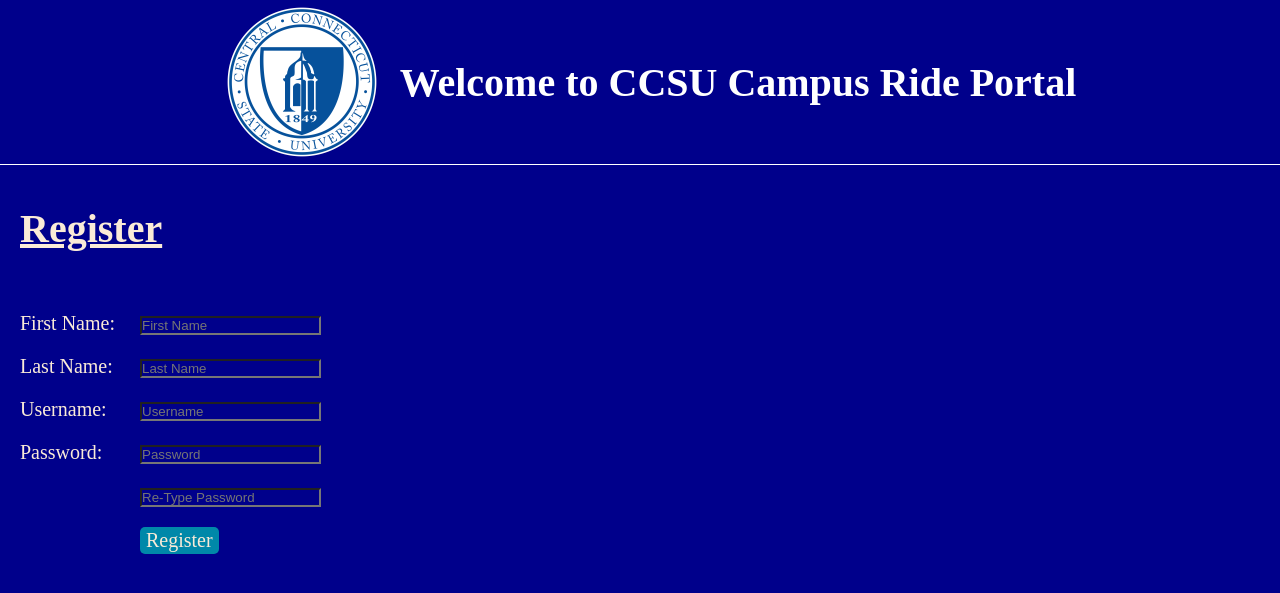
After one commit to gsavvidis7/CCSU_Drive_Service, a Django app: page /register/ in a window 1280 px wide. The commit adds this page. Shown: the top 593 px of the page. Run offline with Django 3.2, Linux system fonts and the light colour scheme.

Commit message:
rewrote code so neater and more correct syntax

```diff
--- a/home/urls.py
+++ b/home/urls.py
@@ -4,5 +4,5 @@
 urlpatterns = [
     path('', views.login, name='login'),
     path('home/', views.index, name='index'),
-
+    path('register/', views.register, name='register'),
 ]
--- a/home/views.py
+++ b/home/views.py
@@ -9,3 +9,7 @@
 
 def login(request):
     return render(request, 'login.html')
+
+
+def register(request):
+    return render(request, 'register.html')
--- a/static/css/login.css
+++ b/static/css/login.css
@@ -2,24 +2,36 @@
     justify-content: center;
 }
 
-.welcome_mes {
-    margin-left: 23px;
-}
-
-.logo {
+.welcome_mes, .logo{
     margin-left: 23px;
 }
 
 .links {
-    margin: auto;
+    margin: 80px auto auto auto;
     width: 35%;
     border: 3px solid white;
     padding: 30px;
     text-align: center;
-
 }
 
 .login_mes{
     font-size: 40px;
+    margin-bottom: 90px;
     text-decoration: underline;
 }
+
+.cta {
+    margin-left: 235px;
+}
+
+#bluenet_acct, #password {
+    margin-bottom: 40px;
+}
+
+.reg_box {
+    margin-top: 70px;
+}
+
+.register_mes {
+    color: red;
+}
--- a/static/css/main.css
+++ b/static/css/main.css
@@ -35,12 +35,7 @@
     margin-left: 40px;
 }
 
-.home_icon {
-    height: 32px;
-    width: 32px;
-    display: inline-block;
-}
-.prof_icon {
+.home_icon, .prof_icon {
     height: 32px;
     width: 32px;
     display: inline-block;
@@ -54,7 +49,6 @@
     list-style: none;
 
 }
-
 .hello_mes {
     color: red;
 }
@@ -90,6 +84,3 @@
 .welcome_mes {
     color: white;
 }
-.register_mes {
-    color: red;
-}
--- /dev/null
+++ b/static/css/register.css
@@ -0,0 +1,40 @@
+@import url("login.css");
+
+#container{
+    padding: 10px;
+    width: 340px;
+    margin-left: 10px;
+    margin-top: 30px;
+}
+
+#container #left{
+    width: 100px;
+    float: left;
+    margin-top: 60px;
+}
+
+#container #right {
+    width: 200px;
+    float: right;
+    margin-top: 60px;
+
+}
+
+.reg_message {
+    text-decoration: underline;
+}
+li {
+    list-style: none;
+}
+
+ul li {
+    margin-bottom:20px;
+}
+
+input {
+    color: white;
+}
+
+.reg_button {
+    margin-top: 50px;
+}
--- a/templates/base.html
+++ b/templates/base.html
@@ -15,11 +15,9 @@
             <h1 class="welcome_mes">Welcome to CCSU Campus Ride Portal</h1>
 
             {% block blockheader %}
-
             {% endblock %}
         </header>
-    {% block content %}
 
-    {% endblock %}
+        {% block content %} {% endblock %}
     </body>
 </html>
--- a/templates/index.html
+++ b/templates/index.html
@@ -1,22 +1,19 @@
 {% extends 'base.html' %}
+{% load static %}
 
 {% block title %} Home {% endblock %}
 
-{% load static %}
 {% block blockheader %}
-
        <div class="links">
             <ul>
-
                 <li><a href="#" class="home_mes"> <img class="home_icon" src="{% static 'img/home_icon.png' %}" alt="Home_icon"> &nbsp Home</a></li>
                 <li><a href="#" class="prof_mes"> <img class="prof_icon" src="{% static 'img/prof_icon.png' %}" alt="Prof_icon"> &nbsp View Profile</a></li>
-
             </ul>
             <ul>
                 <li class = "hello_mes">Hello, Name </li>
             </ul>
+       </div>
 
-       </div>
 {% endblock %}
 
 {% block content %}
--- a/templates/login.html
+++ b/templates/login.html
@@ -1,4 +1,4 @@
-{% extends 'base.html' %}
+{% extends 'index.html' %}
 {% load static %}
 
 {% block title %} Login {% endblock %}
@@ -7,25 +7,19 @@
 
 {% block blockheader %}
 {% endblock %}
+
 {% block content %}
-    <br><br><br><br><br>
-
             <div class="links">
                 <form method=POST>
                     <ul>
                         <li class="login_mes">Rideshare Login</li>
-                        <br> <br> <br> <br>
                         <li><label for="bluenet_acct">Username &nbsp &nbsp</label><input type="text" class="resize_box" value='' name="username" id="bluenet_acct"></li>
-                        <br> <br> <br>
                         <li><label for="password">Password &nbsp &nbsp </label><input type="password" class="resize_box" name="password" id="password"></li>
-                        <br> <br> <br> &nbsp &nbsp &nbsp &nbsp &nbsp &nbsp &nbsp &nbsp &nbsp &nbsp &nbsp &nbsp &nbsp &nbsp &nbsp &nbsp &nbsp &nbsp &nbsp
-                        &nbsp &nbsp &nbsp &nbsp &nbsp &nbsp &nbsp &nbsp &nbsp &nbsp &nbsp
                         <li><a class="cta" href="#"><button>Sign in</button></a></li>
                     </ul>
                 </form>
-                <br> <br> <br> <br>
-                <ul>
-                    <li><a class="register_mes" href="#">Don't have an account. Register now!</a></li>
+                <ul class="reg_box">
+                    <li><a class="register_mes" href="{% url 'register' %}">Don't have an account. Register now!</a></li>
                 </ul>
             </div>
 {% endblock %}
--- /dev/null
+++ b/templates/register.html
@@ -0,0 +1,32 @@
+{% extends 'login.html' %}
+{% load static %}
+
+{% block title %} Register {% endblock %}
+
+{% block styles %} <link rel="stylesheet" href="{% static 'css/register.css' %}"> {% endblock %}
+
+{% block content %}
+
+    <div id="container">
+        <h1 class="reg_message">Register</h1>
+        <div id="left">
+            <ul>
+                <li>First Name:</li>
+                <li>Last Name:</li>
+                <li>Username:</li>
+                <li>Password:</li>
+            </ul>
+        </div>
+        <div id="right">
+            <ul>
+                <li><label for=firstName"><input type="text" name="firstName" placeholder="First Name"></label></li>
+                <li><label for=lastName"><input type="text" name="lastName" placeholder="Last Name"></label></li>
+                <li><label for=username"><input type="text" name="username" placeholder="Username"></label></li>
+                <li><label for=password"><input type="password" name="password" placeholder="Password"></label></li>
+                <li><label for=password2"><input type="password" name="password2" placeholder="Re-Type Password"></label></li>
+                <li><a class="reg_button" href="#"><button>Register</button></a></li>
+            </ul>
+        </div>
+    </div>
+
+{% endblock %}
```
Lines whose indentation alone changed are shown as unchanged.
